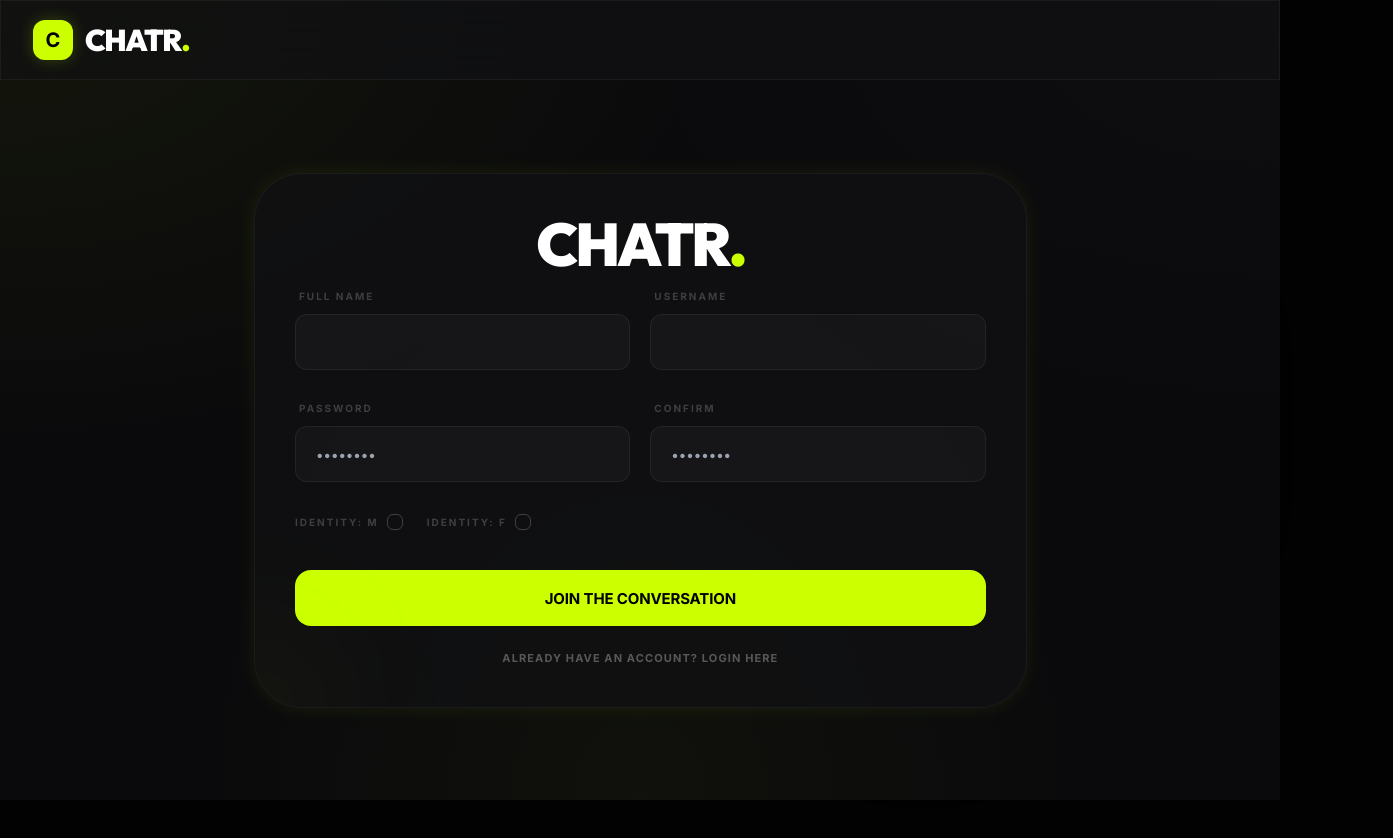
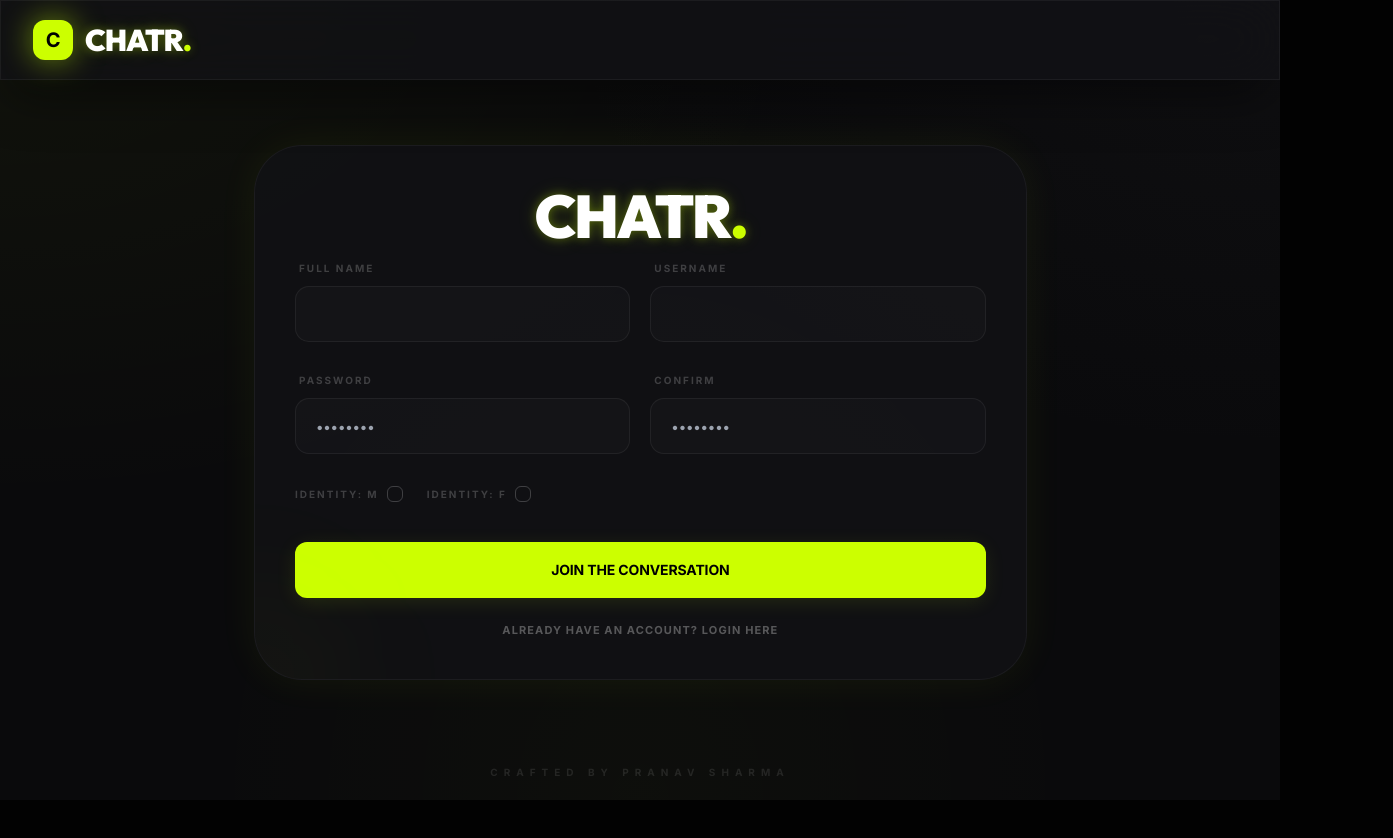
Before and after one commit to Pranav-exe/Chatr., a React (Vite) app in the folder client/: page /signup in a window 1280 px wide. Shown: the top 838 px of the page, 1393 px wide, since content can reach past the window. After the commit the page ends 800 px from the top, so only its background shows below. Built offline with nearby package versions, Linux system fonts and the light colour scheme.

Commit message:
styling improvs

```diff
--- a/client/src/components/Layout.tsx
+++ b/client/src/components/Layout.tsx
@@ -19,12 +19,12 @@ const Layout: React.FC<LayoutProps> = ({ children }) => {
 
             {/* Navigation Header */}
             <header className="w-full h-20 glass-panel border-b border-white/5 px-8 flex items-center justify-between z-50">
-                <Link to="/" className="flex items-center gap-3 hover:opacity-80 transition-opacity">
-                    <div className="w-10 h-10 rounded-xl volt-accent flex items-center justify-center font-black text-black text-xl shadow-[0_0_15px_rgba(204,255,0,0.2)]">
+                <Link to="/" className="flex items-center gap-3 hover:opacity-90 transition-all duration-300 transform hover:scale-[1.02]">
+                    <div className="w-10 h-10 rounded-xl logo-symbol flex items-center justify-center text-xl">
                         C
                     </div>
-                    <span className="brand-font text-3xl font-[900] tracking-tighter text-white uppercase">
-                        Chatr<span className="volt-text">.</span>
+                    <span className="brand-font text-3xl font-[900] tracking-tighter text-white uppercase brand-glow-refined">
+                        CHATR<span className="text-volt">.</span>
                     </span>
                 </Link>
 
@@ -47,7 +47,12 @@ const Layout: React.FC<LayoutProps> = ({ children }) => {
                 {children}
             </main>
 
-
+            {/* Footer Attribution */}
+            <footer className="w-full flex justify-center items-center py-5 select-none z-10">
+                <p className="text-[10px] font-bold tracking-[0.6em] uppercase text-white/10 hover:text-volt/60 transition-all duration-700 cursor-default">
+                    Crafted by Pranav Sharma
+                </p>
+            </footer>
         </div>
     );
 };
--- a/client/src/components/messages/Message.tsx
+++ b/client/src/components/messages/Message.tsx
@@ -16,8 +16,8 @@ const Message = ({ message }: MessageProps) => {
 	const profilePic = fromMe ? authUser?.profilePic : selectedConversation?.profilePic;
 	// Balanced dual-tone system: dimmed volt but still highlighted
 	const bubbleClasses = fromMe
-		? "bg-volt/30 border border-volt/40 text-white font-medium rounded-2xl rounded-tr-none px-4 py-2.5 shadow-[0_8px_20px_-5px_rgba(204,255,0,0.15)]"
-		: "bg-[#1a1a1e] border border-white/10 text-white/95 rounded-2xl rounded-tl-none px-4 py-2.5 shadow-lg relative after:absolute after:inset-0 after:rounded-2xl after:bg-white/[0.02]";
+		? "chat-bubble-me text-white font-medium rounded-2xl rounded-tr-none px-4 py-2.5"
+		: "chat-bubble-other text-white/90 rounded-2xl rounded-tl-none px-4 py-2.5 relative after:absolute after:inset-0 after:rounded-2xl after:bg-white/[0.01]";
 
 	const shakeClass = message.shouldShake ? "shake" : "";
 
--- a/client/src/components/messages/MessageContainer.tsx
+++ b/client/src/components/messages/MessageContainer.tsx
@@ -38,7 +38,7 @@ const MessageContainer = () => {
 							>
 								<IoArrowBack size={24} />
 							</button>
-							<div className="w-11 h-11 rounded-full border border-white/10 p-0.5 glow-volt-subtle bg-white/5 animate-pulse overflow-hidden">
+							<div className={`w-11 h-11 rounded-full border border-white/5 p-0.5 bg-white/5 animate-pulse overflow-hidden transition-all duration-500 ${isOnline ? "glow-online border-volt" : "border-white/10"}`}>
 								<img
 									src={selectedConversation.profilePic}
 									alt=""
@@ -120,7 +120,7 @@ const NoChatSelected = () => {
 					<p className="text-2xl md:text-3xl tracking-tighter font-light text-white/40">
 						Hello, Welcome to
 					</p>
-					<h2 className="text-4xl md:text-6xl font-[900] tracking-tighter uppercase brand-font">
+					<h2 className="text-4xl md:text-6xl font-[900] tracking-tighter uppercase brand-font brand-glow-refined">
 						CHATR<span className="text-volt">.</span>
 					</h2>
 				</div>
--- a/client/src/index.css
+++ b/client/src/index.css
@@ -1,4 +1,4 @@
-@import url("https://fonts.googleapis.com/css2?family=Inter:wght@300;400;500;600;700&family=Outfit:wght@400;600;800;900&display=swap");
+@import url("https://fonts.googleapis.com/css2?family=Inter:wght@400;500;600;700&family=Outfit:wght@500;700;900&display=swap");
 
 @tailwind base;
 @tailwind components;
@@ -7,26 +7,39 @@
 :root {
   color-scheme: dark;
   --bg-main: #0a0a0c;
-  --bg-sidebar: #121215;
-  --bg-chat: #0e0e11;
-  --bg-header: #16161a;
+  --bg-sidebar: #111114;
+  --bg-chat: #0d0d10;
+  --bg-panel: rgba(18, 18, 22, 0.8);
   --volt: #ccff00;
-  --volt-muted: rgba(204, 255, 0, 0.4);
+  --volt-glow: rgba(204, 255, 0, 0.5);
+  --volt-border: rgba(204, 255, 0, 0.2);
+  --glass-border: rgba(255, 255, 255, 0.05);
 }
 
 body {
   background: var(--bg-main);
   background-image:
-    radial-gradient(at 0% 0%, rgba(204, 255, 0, 0.05) 0, transparent 40%),
-    radial-gradient(at 100% 0%, rgba(60, 60, 60, 0.08) 0, transparent 40%),
-    radial-gradient(at 50% 100%, rgba(204, 255, 0, 0.03) 0, transparent 50%);
+    radial-gradient(at 0% 0%, rgba(204, 255, 0, 0.04) 0px, transparent 45%),
+    radial-gradient(at 100% 0%, rgba(100, 100, 100, 0.06) 0px, transparent 40%),
+    radial-gradient(at 50% 100%, rgba(204, 255, 0, 0.02) 0px, transparent 50%);
   background-attachment: fixed;
   min-height: 100vh;
-  font-family: "Inter", sans-serif;
-  color: #e2e8f0;
   margin: 0;
   padding: 0;
   overflow: hidden;
+  font-family:
+    "Inter",
+    -apple-system,
+    BlinkMacSystemFont,
+    "Segoe UI",
+    Roboto,
+    Helvetica,
+    Arial,
+    sans-serif;
+  -webkit-font-smoothing: antialiased;
+  -moz-osx-font-smoothing: grayscale;
+  color: #f8fafc;
+  letter-spacing: -0.01em;
 }
 
 h1,
@@ -34,111 +47,58 @@ h2,
 h3,
 .brand-font {
   font-family: "Outfit", sans-serif;
+  letter-spacing: -0.04em;
+  font-weight: 900;
 }
 
-/* Master Glass System */
-.glass-panel {
-  background: rgba(18, 18, 21, 0.7) !important;
-  backdrop-filter: blur(32px) saturate(180%) !important;
-  -webkit-backdrop-filter: blur(32px) saturate(180%) !important;
-  border: 1px solid rgba(255, 255, 255, 0.05) !important;
+.brand-glow-refined {
+  text-shadow:
+    0 0 10px rgba(204, 255, 0, 0.3),
+    0 0 20px rgba(204, 255, 0, 0.15);
+  color: #fff !important;
 }
 
-.glass-sidebar {
-  background: var(--bg-sidebar) !important;
-  border-right: 1px solid rgba(255, 255, 255, 0.04) !important;
+.logo-symbol {
+  background: var(--volt);
+  color: #000;
+  box-shadow: 0 0 30px rgba(204, 255, 0, 0.5);
+  font-weight: 900;
+}
+
+/* Advanced Glassmorphism */
+.glass-panel {
+  background: var(--bg-panel);
+  backdrop-filter: blur(28px) saturate(180%);
+  -webkit-backdrop-filter: blur(28px) saturate(180%);
+  border: 1px solid var(--glass-border);
+  box-shadow: 0 25px 50px -12px rgba(0, 0, 0, 0.5);
 }
 
 .glass-chat {
-  background: var(--bg-chat) !important;
+  background: var(--bg-chat);
   position: relative;
 }
 
 .secondary-glass {
-  background: var(--bg-header) !important;
-  backdrop-filter: blur(12px) !important;
-  border-bottom: 1px solid rgba(255, 255, 255, 0.04) !important;
+  background: rgba(13, 13, 16, 0.6) !important;
+  backdrop-filter: blur(16px) saturate(180%) !important;
+  border-bottom: 1px solid var(--glass-border) !important;
 }
 
-/* Chat Wallpaper Pattern */
+/* Refined Chat Wallpaper */
 .chat-pattern {
   position: absolute;
   inset: 0;
-  opacity: 0.06;
-  background-image: radial-gradient(
-    rgba(204, 255, 0, 0.1) 1px,
-    transparent 1px
-  );
-  background-size: 32px 32px;
+  opacity: 0.04;
+  background-image: radial-gradient(var(--volt) 0.5px, transparent 0.5px);
+  background-size: 24px 24px;
   pointer-events: none;
   z-index: 0;
 }
 
-.chat-pattern::after {
-  content: "";
-  position: absolute;
-  inset: 0;
-  background-image:
-    linear-gradient(rgba(255, 255, 255, 0.01) 0.5px, transparent 0.5px),
-    linear-gradient(90deg, rgba(255, 255, 255, 0.01) 0.5px, transparent 0.5px);
-  background-size: 128px 128px;
-}
-
-/* Accents & States */
-.volt-accent {
-  background: var(--volt);
-  color: #000000;
-}
-
-.volt-text {
-  color: var(--volt);
-}
-
-.volt-border {
-  border-color: var(--volt-muted) !important;
-}
-
-.volt-glow-sm {
-  box-shadow: 0 0 20px rgba(204, 255, 0, 0.08);
-}
-
-.volt-text-glow {
-  text-shadow: 0 0 10px rgba(204, 255, 0, 0.4);
-}
-
-/* Typing Indicator Dots */
-.typing-dot {
-  width: 6px;
-  height: 6px;
-  background: var(--volt);
-  border-radius: 50%;
-  opacity: 0.4;
-  animation: typing-bounce 1.4s infinite ease-in-out;
-}
-
-.typing-dot:nth-child(2) {
-  animation-delay: 0.2s;
-}
-.typing-dot:nth-child(3) {
-  animation-delay: 0.4s;
-}
-
-@keyframes typing-bounce {
-  0%,
-  80%,
-  100% {
-    transform: scale(0.6);
-    opacity: 0.4;
-  }
-  40% {
-    transform: scale(1);
-    opacity: 1;
-  }
-}
-
-/* Scrollbar Refinement */
+/* Smooth Scrollbars */
 ::-webkit-scrollbar {
-  width: 5px;
+  width: 4px;
 }
 
 ::-webkit-scrollbar-track {
@@ -146,98 +106,151 @@ h3,
 }
 
 ::-webkit-scrollbar-thumb {
-  background: rgba(255, 255, 255, 0.08);
-  border-radius: 20px;
+  background: rgba(255, 255, 255, 0.06);
+  border-radius: 12px;
+  transition: background 0.3s ease;
 }
 
 ::-webkit-scrollbar-thumb:hover {
-  background: rgba(255, 255, 255, 0.15);
+  background: rgba(255, 255, 255, 0.12);
 }
 
-/* Soft Deco Blobs */
-.blob {
-  position: absolute;
-  width: 900px;
-  height: 900px;
-  filter: blur(140px);
-  border-radius: 50%;
-  z-index: -1;
-  opacity: 0.4;
-  pointer-events: none;
+/* Aesthetic Components */
+.btn-primary {
+  background: var(--volt) !important;
+  color: #000000 !important;
+  border: none !important;
+  font-weight: 700 !important;
+  font-size: 0.875rem !important;
+  letter-spacing: -0.01em !important;
+  border-radius: 12px !important;
+  transition: all 0.4s cubic-bezier(0.16, 1, 0.3, 1) !important;
+  box-shadow: 0 4px 20px rgba(204, 255, 0, 0.1);
 }
 
-.blob-primary {
-  background: radial-gradient(
-    circle,
-    rgba(204, 255, 0, 0.04) 0%,
-    transparent 70%
-  );
-  top: -10%;
-  left: -5%;
-  animation: blob-float-slow 25s infinite alternate ease-in-out;
+.btn-primary:not(:disabled):hover {
+  background: #d9ff33 !important;
+  transform: translateY(-2px);
+  box-shadow: 0 8px 30px rgba(204, 255, 0, 0.3);
 }
 
-.blob-secondary {
-  background: radial-gradient(
-    circle,
-    rgba(100, 100, 100, 0.05) 0%,
-    transparent 70%
-  );
-  bottom: -5%;
-  right: -5%;
-  animation: blob-float-slow 30s infinite alternate-reverse ease-in-out;
+.btn-primary:active {
+  transform: translateY(0);
 }
 
-@keyframes blob-float-slow {
+.input {
+  background: rgba(255, 255, 255, 0.02) !important;
+  border: 1px solid rgba(255, 255, 255, 0.06) !important;
+  border-radius: 14px !important;
+  color: white !important;
+  font-size: 0.875rem !important;
+  transition: all 0.3s cubic-bezier(0.16, 1, 0.3, 1) !important;
+}
+
+.input:focus {
+  background: rgba(255, 255, 255, 0.04) !important;
+  border-color: var(--volt-border) !important;
+  box-shadow: 0 0 0 2px rgba(204, 255, 0, 0.05) !important;
+  outline: none !important;
+}
+
+/* Shimmer/Bloom Animations */
+@keyframes shimmer {
   0% {
-    transform: translate(0, 0) scale(1);
+    opacity: 0.4;
+    transform: scale(1);
+  }
+  50% {
+    opacity: 0.6;
+    transform: scale(1.05);
   }
   100% {
-    transform: translate(30px, 40px) scale(1.05);
+    opacity: 0.4;
+    transform: scale(1);
   }
+}
+
+.volt-glow-sm {
+  box-shadow: 0 0 40px rgba(204, 255, 0, 0.06);
 }
 
 /* Animations */
 .animate-fade-in {
-  animation: fadeIn 0.4s ease-out forwards;
+  animation: fadeIn 0.6s cubic-bezier(0.16, 1, 0.3, 1) forwards;
 }
 
 @keyframes fadeIn {
   from {
     opacity: 0;
-    transform: scale(0.98);
+    transform: translateY(10px) scale(0.99);
   }
   to {
     opacity: 1;
-    transform: scale(1);
+    transform: translateY(0) scale(1);
   }
 }
 
-/* DaisyUI Overrides */
-.btn-primary {
-  background: #ccff00 !important;
-  color: #000000 !important;
-  border: none !important;
-  font-weight: 700 !important;
-  letter-spacing: -0.01em !important;
-  transition: all 0.3s cubic-bezier(0.4, 0, 0.2, 1) !important;
+@keyframes slideUp {
+  from {
+    opacity: 0;
+    transform: translateY(20px);
+  }
+  to {
+    opacity: 1;
+    transform: translateY(0);
+  }
 }
 
-.btn-primary:hover {
-  background: #d9ff33 !important;
-  transform: translateY(-1px);
-  box-shadow: 0 4px 15px rgba(204, 255, 0, 0.2);
+.animate-slide-up {
+  animation: slideUp 0.7s cubic-bezier(0.16, 1, 0.3, 1) forwards;
 }
 
-.input {
-  background: rgba(255, 255, 255, 0.03) !important;
-  border: 1px solid rgba(255, 255, 255, 0.06) !important;
-  border-radius: 12px !important;
-  transition: all 0.3s ease !important;
+/* User Status Indicator */
+.status-indicator {
+  transition: all 0.3s ease;
 }
 
-.input:focus {
-  border-color: rgba(204, 255, 0, 0.4) !important;
-  background: rgba(255, 255, 255, 0.05) !important;
-  outline: none !important;
+.status-online {
+  background: var(--volt) !important;
+  box-shadow: 0 0 8px var(--volt-glow);
 }
+
+.profile-glow {
+  transition: all 0.4s cubic-bezier(0.16, 1, 0.3, 1);
+}
+
+.glow-online {
+  border-radius: 50%;
+  box-shadow: 0 0 15px rgba(204, 255, 0, 0.15);
+  animation: pulse-glow 3s infinite ease-in-out;
+  position: relative;
+}
+
+@keyframes pulse-glow {
+  0% {
+    box-shadow: 0 0 10px rgba(204, 255, 0, 0.1);
+  }
+  50% {
+    box-shadow: 0 0 20px rgba(204, 255, 0, 0.25);
+  }
+  100% {
+    box-shadow: 0 0 10px rgba(204, 255, 0, 0.1);
+  }
+}
+
+/* Chat Bubbles Depth */
+.chat-bubble-me {
+  background: linear-gradient(
+    135deg,
+    rgba(204, 255, 0, 0.2) 0%,
+    rgba(204, 255, 0, 0.08) 100%
+  );
+  border: 1px solid var(--volt-border);
+  box-shadow: 0 8px 30px rgba(0, 0, 0, 0.1);
+}
+
+.chat-bubble-other {
+  background: rgba(255, 255, 255, 0.03);
+  border: 1px solid rgba(255, 255, 255, 0.04);
+  box-shadow: 0 8px 30px rgba(0, 0, 0, 0.1);
+}
--- a/client/src/pages/login/Login.tsx
+++ b/client/src/pages/login/Login.tsx
@@ -18,8 +18,8 @@ const Login = () => {
 			<div className='w-full p-10 rounded-[2.5rem] glass-panel volt-glow-sm shadow-2xl relative overflow-hidden'>
 
 
-				<p className='text-[10px] font-bold text-white/20 tracking-[0.5em] uppercase text-center mb-1'>Hello</p>
-				<h1 className='text-6xl font-[900] text-center text-white mb-2 tracking-tighter uppercase brand-font'>
+
+				<h1 className='text-6xl font-[900] text-center text-white mb-2 tracking-tighter uppercase brand-font brand-glow-refined'>
 					CHATR<span className='text-volt'>.</span>
 				</h1>
 
--- a/client/src/pages/signup/SignUp.tsx
+++ b/client/src/pages/signup/SignUp.tsx
@@ -34,7 +34,7 @@ const SignUp = () => {
 
 				<div className='absolute -bottom-24 -left-24 w-48 h-48 bg-volt/[0.03] rounded-full blur-3xl'></div>
 
-				<h1 className='text-6xl font-[900] text-center text-white mb-2 tracking-tighter uppercase brand-font'>
+				<h1 className='text-6xl font-[900] text-center text-white mb-2 tracking-tighter uppercase brand-font brand-glow-refined'>
 					CHATR<span className='text-volt'>.</span>
 				</h1>
 
```
Also changed, not shown: client/src/components/sidebar/Conversation.tsx (+4 -4 lines), client/src/components/sidebar/SearchInput.tsx (+2 -5 lines).
